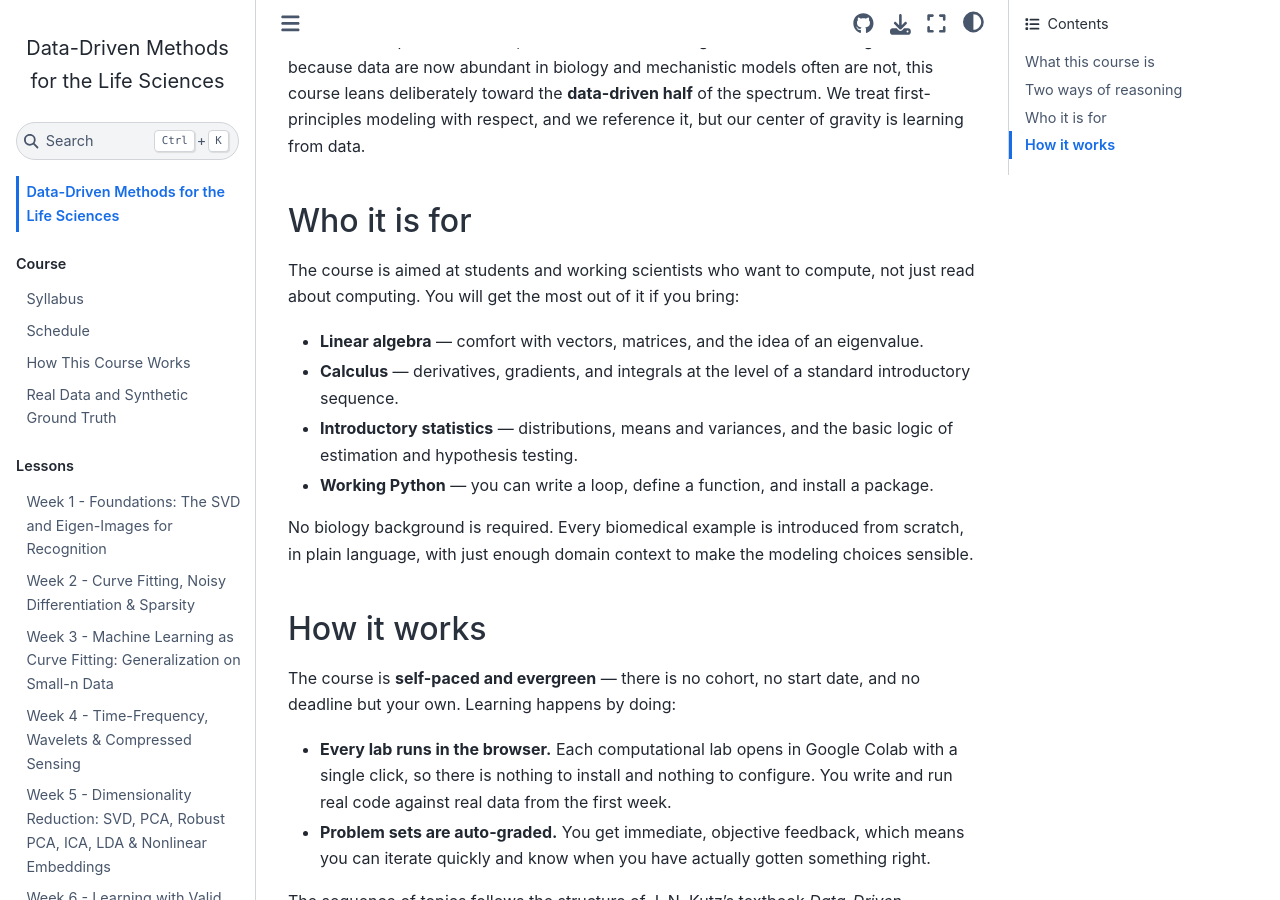
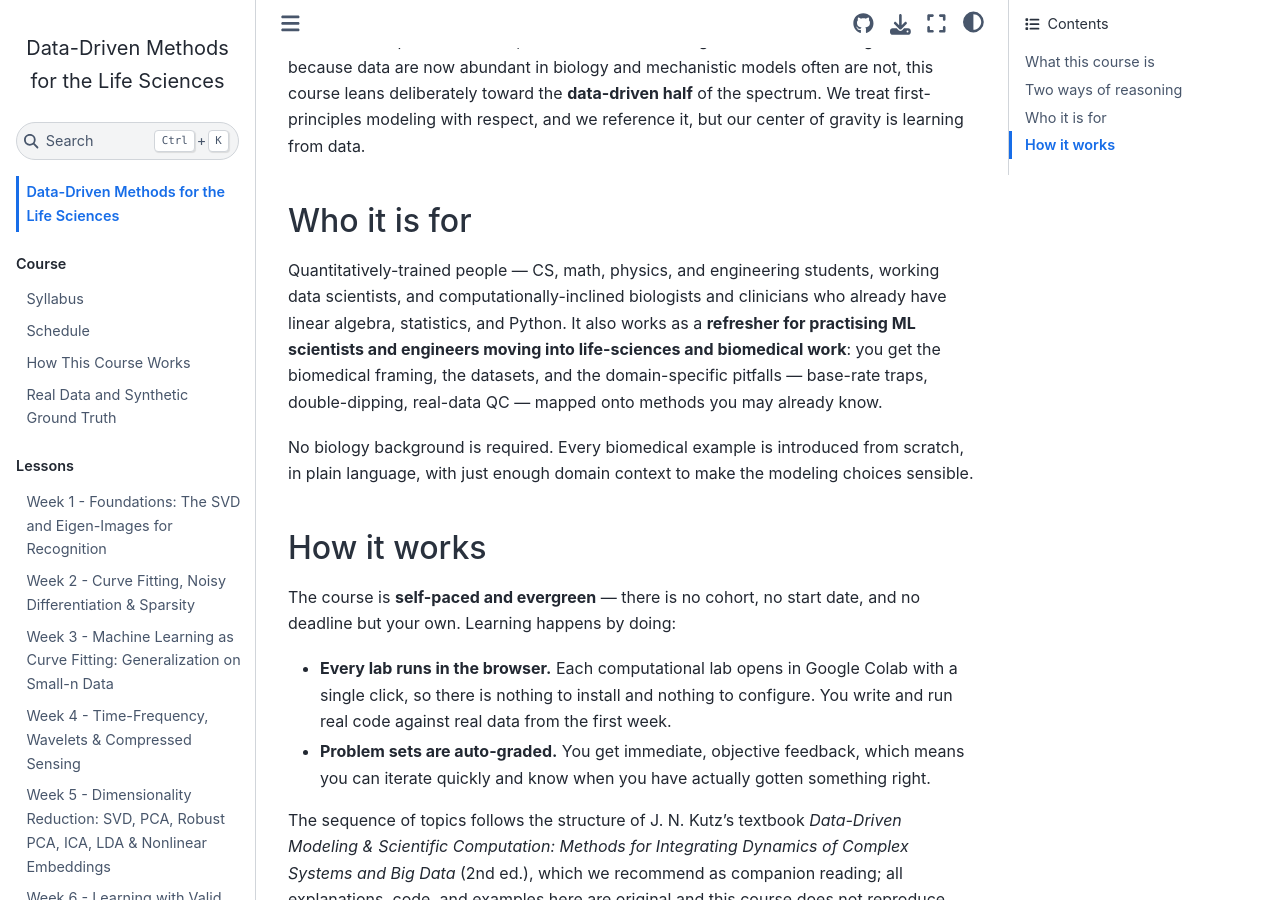
Before and after one commit to symbiont-ai/ddm4bio, a Jupyter Book: the page built from book/intro.md, in a window 1280 px wide and 900 px high, scrolled down 1082 px. Built offline with Jupyter Book 1.0.4 settings and Sphinx 7.4.7 and the Sphinx Book theme 1.1.4, drawn with Linux system fonts in a browser that asks for light colours.

Commit message:
Move the "Who it's for" audience paragraph from the syllabus to the intro
Promote the punchy audience description (quantitatively-trained people; also a
refresher for ML scientists moving into biomedicine) to the landing page's
"Who it is for" section, replacing the generic prose + prerequisite bullets there
(the detailed prerequisites remain in the syllabus). Keep the intro's "No biology
background required" note. Remove the now-duplicated paragraph from the syllabus.

Co-Authored-By: Claude Opus 4.8 <noreply@anthropic.com>

```diff
--- a/book/intro.md
+++ b/book/intro.md
@@ -43,15 +43,12 @@ is learning from data.
 
 ## Who it is for
 
-The course is aimed at students and working scientists who want to compute, not just
-read about computing. You will get the most out of it if you bring:
-
-- **Linear algebra** — comfort with vectors, matrices, and the idea of an eigenvalue.
-- **Calculus** — derivatives, gradients, and integrals at the level of a standard
-  introductory sequence.
-- **Introductory statistics** — distributions, means and variances, and the basic
-  logic of estimation and hypothesis testing.
-- **Working Python** — you can write a loop, define a function, and install a package.
+Quantitatively-trained people — CS, math, physics, and engineering students, working data
+scientists, and computationally-inclined biologists and clinicians who already have linear
+algebra, statistics, and Python. It also works as a **refresher for practising ML
+scientists and engineers moving into life-sciences and biomedical work**: you get the
+biomedical framing, the datasets, and the domain-specific pitfalls — base-rate traps,
+double-dipping, real-data QC — mapped onto methods you may already know.
 
 No biology background is required. Every biomedical example is introduced from scratch,
 in plain language, with just enough domain context to make the modeling choices sensible.
```
Also changed, not shown: book/syllabus.md (+0 -7 lines).
